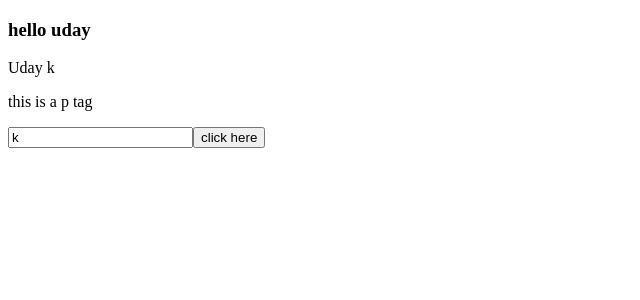
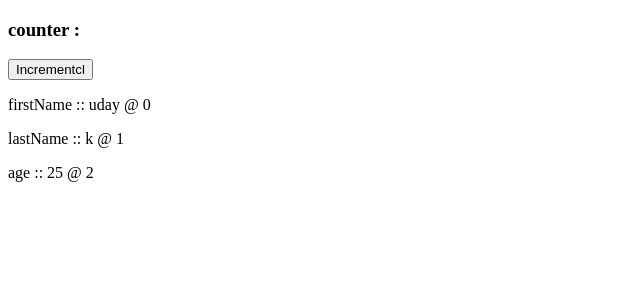
Before and after one commit to uteja1/vueJs-training, a Vue app in the folder vue-app/: page / in a window 1280 px wide. Shown: the top 300 px of the page, without its empty margins (0-640 px from the left). Built offline with nearby package versions, Linux system fonts and the light colour scheme.

Commit message:
key value index

```diff
--- a/vue-app/src/App.vue
+++ b/vue-app/src/App.vue
@@ -1,9 +1,13 @@
 <template>
-  <h3>hello uday</h3>
-  <p>{{firstName}} {{lastName}}</p>
-  <p :class="firstName">this is a p tag</p>
-  <input type="text" :value = "lastName">
-  <button @click="handleClick">click here</button>
+  <h3>counter : {{counter}}</h3>
+  <button @click="handleClick">Incrementcl</button>
+
+  <p v-show="counter < 5">counter is &lt; 5 </p>
+
+
+
+  <p v-for="(value, key , index) in person" :key="key">{{key}} :: {{value}} @ {{index}}</p>
+
 </template>
 
 <script lang="ts">
@@ -13,14 +17,16 @@ export default defineComponent({
   name: 'App',
   data: function () {
     return {
-      firstName: 'Uday',
-      lastName: 'k',
-      age: 25
+      person: {
+        firstName: "uday",
+        lastName: "k",
+        age: 25
+      }
     }
   },
   methods: {
     handleClick: function (e: any) {
-      console.log("button clicked", this.firstName)
+      this.counter++;
     }
   }
 });
```
